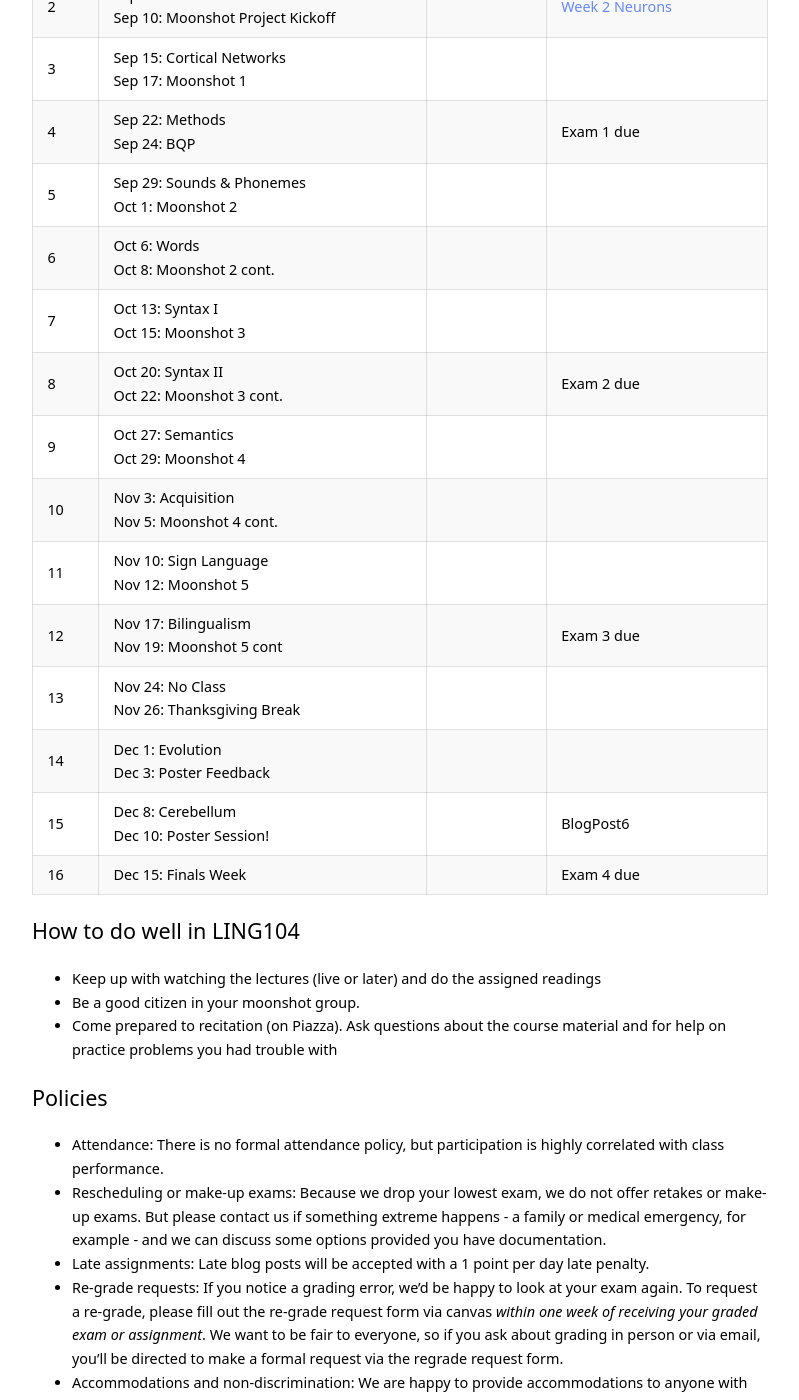
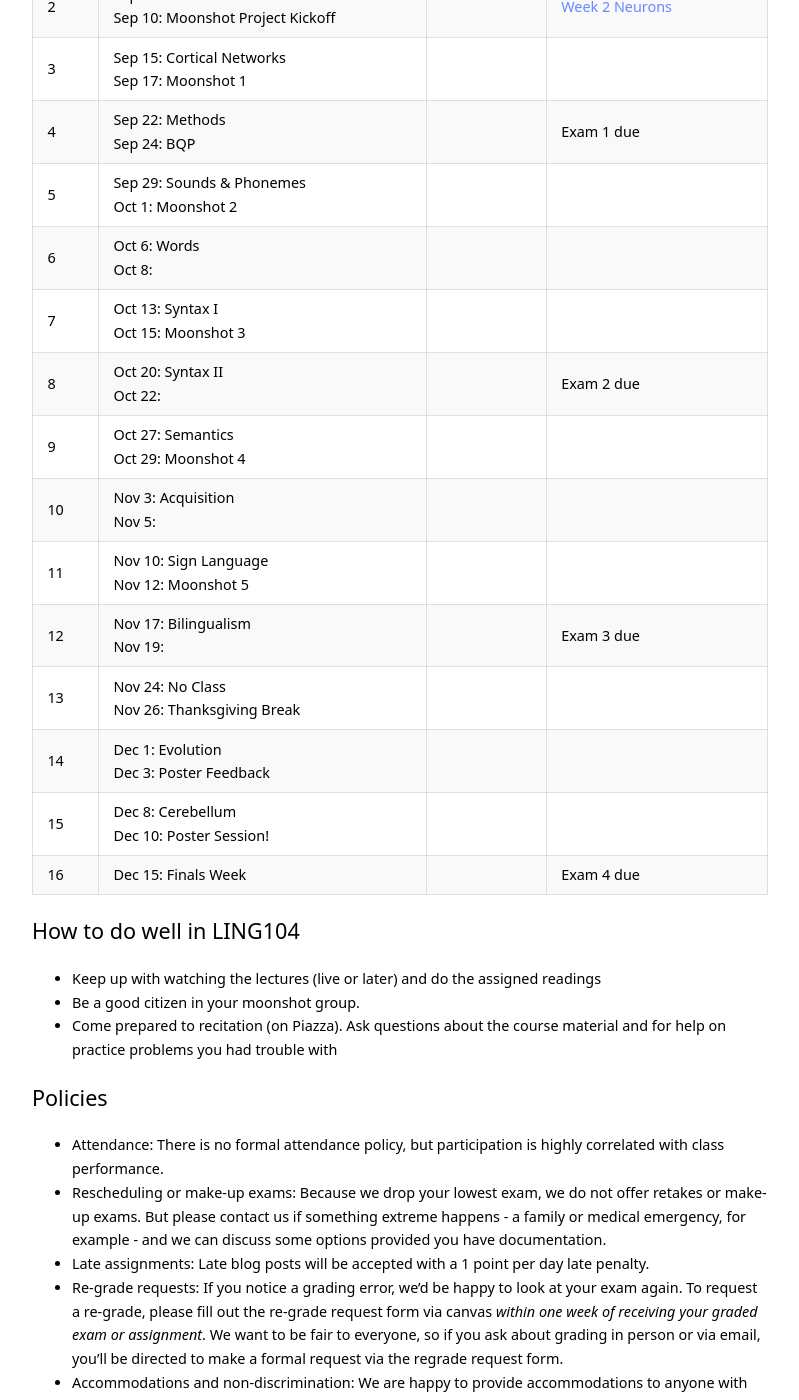
Before and after one commit to kschuler/ling104, a Jekyll site: the page built from index.md, in a window 1280 px wide and 1400 px high, scrolled down 1656 px. Shown: the whole window, without its empty margins (240-1039 px from the left). Built offline with Jekyll 4.4.1, drawn with Linux system fonts in a browser that asks for light colours.

Commit message:
Update index.md

```diff
--- a/index.md
+++ b/index.md
@@ -51,16 +51,16 @@ Wk  | Lecture | Readings | Resources
 3 | Sep 15: Cortical Networks <br> Sep 17: Moonshot 1| |
 4 | Sep 22: Methods <br> Sep 24: BQP| | Exam 1 due
 5 | Sep 29: Sounds & Phonemes<br> Oct 1: Moonshot 2 | |
-6 | Oct 6: Words <br> Oct 8: Moonshot 2 cont.| |
+6 | Oct 6: Words <br> Oct 8: | |
 7 | Oct 13: Syntax I <br> Oct 15: Moonshot 3  | |
-8 | Oct 20: Syntax II <br> Oct 22: Moonshot 3 cont.| | Exam 2 due
+8 | Oct 20: Syntax II <br> Oct 22: | | Exam 2 due
 9 | Oct 27: Semantics <br> Oct 29: Moonshot 4 | |
-10 | Nov 3:  Acquisition <br> Nov 5: Moonshot 4 cont. | |
+10 | Nov 3:  Acquisition <br> Nov 5:  | |
 11 | Nov 10: Sign Language <br> Nov 12: Moonshot 5 | |
-12 | Nov 17: Bilingualism <br> Nov 19: Moonshot 5 cont | | Exam 3 due
+12 | Nov 17: Bilingualism <br> Nov 19:  | | Exam 3 due
 13 | Nov 24: **No Class** <br> Nov 26: **Thanksgiving Break** | |
 14 | Dec 1: Evolution <br> Dec 3: Poster Feedback   | |
-15 | Dec 8: Cerebellum <br> Dec 10: Poster Session! | | BlogPost6
+15 | Dec 8: Cerebellum <br> Dec 10: Poster Session! | |
 16 | Dec 15: Finals Week | | Exam 4 due
 
 
```
